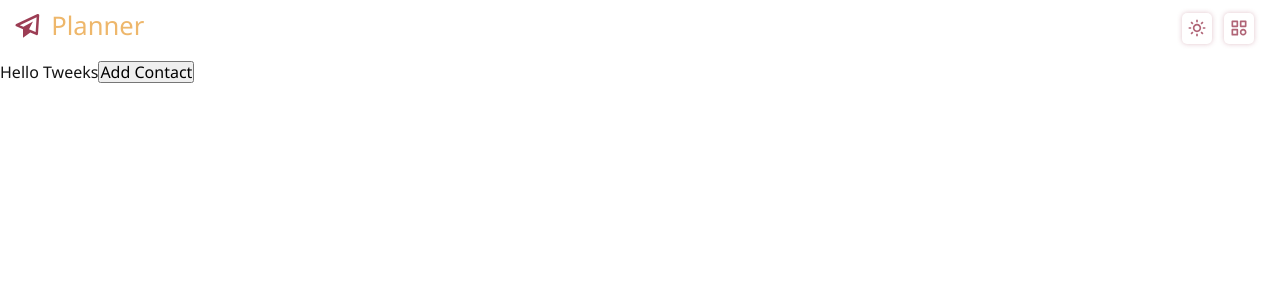
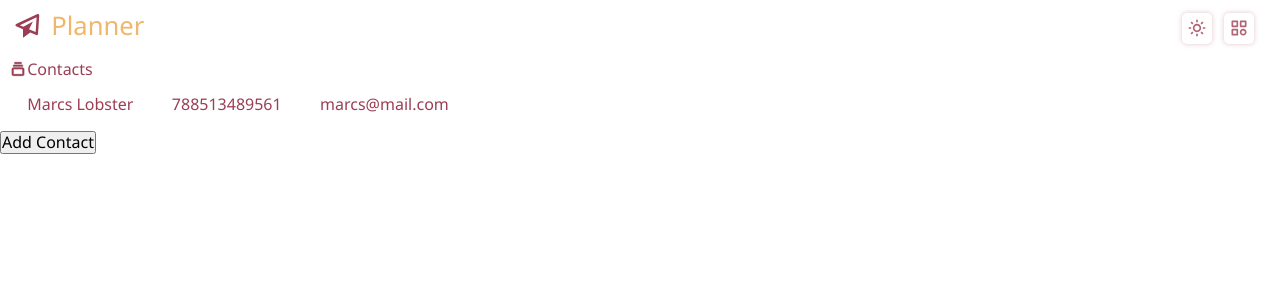
Before and after one commit to KainNhantumbo/Planner-App, a React (Create React App) app: page /contacts in a window 1280 px wide. Shown: the top 300 px of the page. Built offline with nearby package versions, Linux system fonts and the light colour scheme.

Commit message:
Feature: Added Contacts component.

```diff
--- a/src/pages/Contacts.jsx
+++ b/src/pages/Contacts.jsx
@@ -1,12 +1,32 @@
-
+import { ContactsContainer } from '../styles/contacts';
+import { BiCollection } from 'react-icons/bi';
+import { contactsDB } from '../scripts/contactsdb';
 
 const Contacts = () => {
-  return (
-    <div>
-      Hello Tweeks
-      <button><a href="/contacts/add">Add Contact</a></button>
-    </div>
-  );
-}
+	return (
+		<ContactsContainer>
+			<div>
+				<span>
+					{<BiCollection />}
+					Contacts
+				</span>
+			</div>
+			<section>
+				{contactsDB.map((contact) => {
+					return (
+						<div key={contact.id}>
+							<span>{contact.name + ' ' + contact.surname}</span>
+              <span>{contact.phone}</span>
+              <span>{contact.email}</span>
+						</div>
+					);
+				})}
+				<button>
+					<a href='/contacts/add'>Add Contact</a>
+				</button>
+			</section>
+		</ContactsContainer>
+	);
+};
 
 export default Contacts;
--- a/src/pages/ContactsForm.jsx
+++ b/src/pages/ContactsForm.jsx
@@ -13,14 +13,12 @@ import {
 } from 'react-icons/bi';
 
 const ContactsForm = () => {
-	const [title, setTitle] = useState('Add Contact');
-
 	return (
 		<FormContainer>
 			<div>
 				<span>
 					{<BiPlus />}
-					{title}
+					Add Contact
 				</span>
 			</div>
 			<form action='localhost:4500/contacts/add' method='post'>
--- /dev/null
+++ b/src/scripts/contactsdb.js
@@ -0,0 +1,12 @@
+export const contactsDB = [
+  {
+    id: 237498,
+    name: 'Marcs',
+    surname: 'Lobster',
+    phone: 788513489561,
+    celular: 6511648,
+    email: 'marcs@mail.com',
+    website: 'jasdf.has.co.jp',
+    adress: 'Matola, Sao Damasceno'
+  },
+];
--- /dev/null
+++ b/src/styles/contacts.js
@@ -0,0 +1,22 @@
+import styled from 'styled-components';
+import Contacts from '../pages/Contacts';
+import { colors } from './colors';
+
+export const ContactsContainer = styled.section`
+	div {
+		margin-bottom: 1.2em;
+		padding: 0 0.5em;
+		color: rgb(${colors.primaryColor});
+		span {
+			position: relative;
+			padding: 0 1.2em;
+			font-weight: 500;
+
+			svg {
+				position: absolute;
+				left: 2px;
+				stroke-width: 1px;
+			}
+		}
+	}
+`;
```
